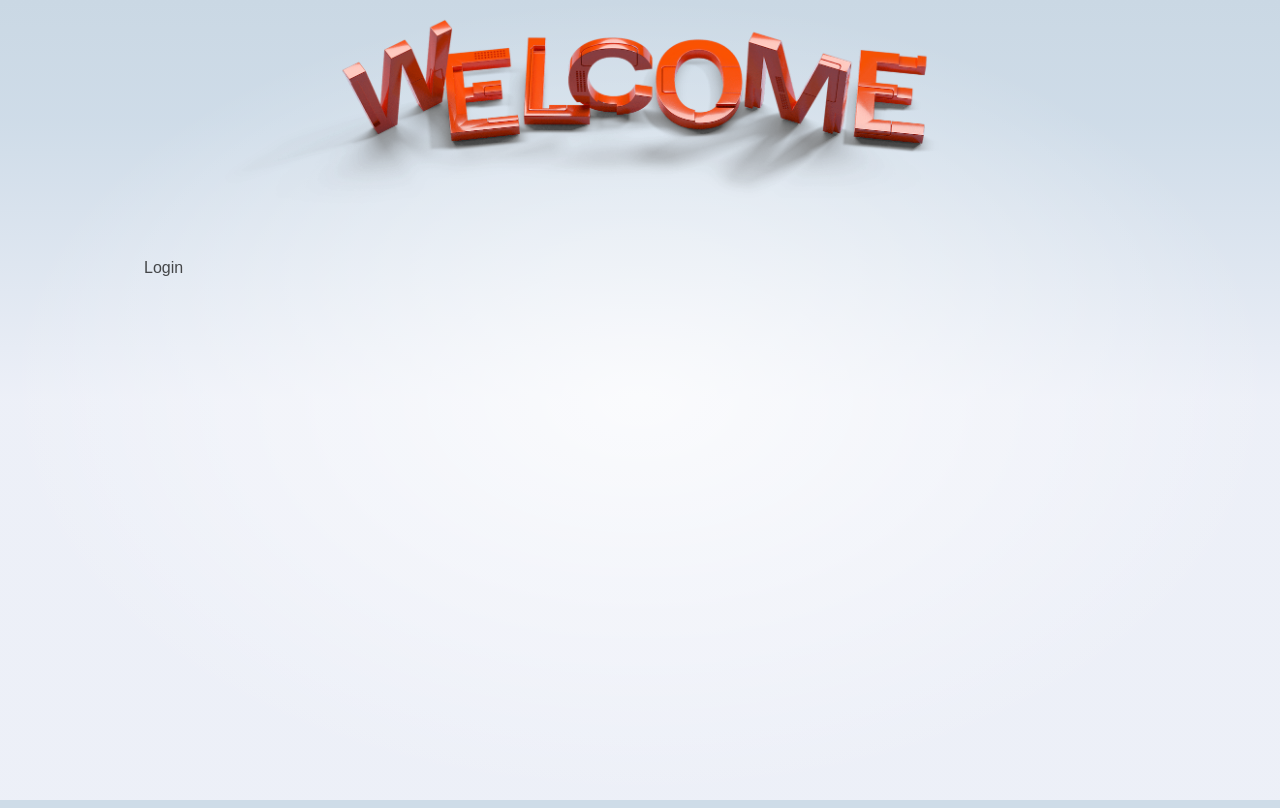
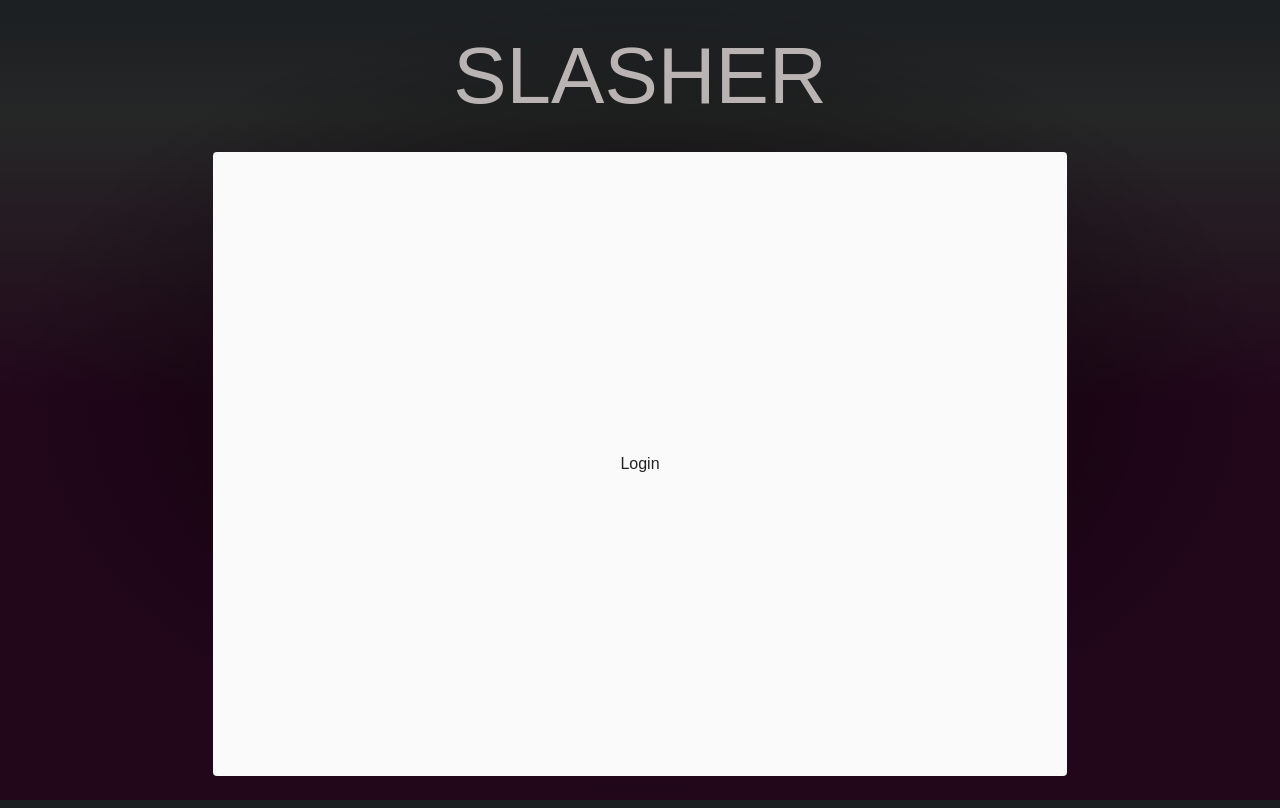
Before and after one commit to Zetles96/4021-Internet-Computing-project, a SvelteKit app: page / in a window 1280 px wide. Built offline with nearby package versions, Linux system fonts and the light colour scheme.

Commit message:
Add modals

```diff
--- /dev/null
+++ b/src/lib/components/Modal.svelte
@@ -0,0 +1,12 @@
+<div class='flex flex-col w-full h-full justify-center items-center'>
+	<div class='modal flex flex-col w-10/12 lg:w-8/12 h-full justify-center items-center m-auto rounded mb-6'>
+		<slot></slot>
+	</div>
+</div>
+
+<style lang='postcss'>
+	.modal {
+		background: #fafafa;
+		color: #232323;
+	}
+</style>
--- a/src/routes/+layout.svelte
+++ b/src/routes/+layout.svelte
@@ -4,7 +4,7 @@
 </script>
 
 <div class="app flex flex-col min-h-screen">
-	<main class='flex flex-col w-100 max-w-64 p-4'>
+	<main class='flex flex-col w-full'>
 		<slot />
 	</main>
 
@@ -15,7 +15,6 @@
 
 <style lang='postcss'>
 	main {
-		max-width: 64rem;
 		margin: 0 auto;
 		box-sizing: border-box;
 	}
--- a/src/routes/+page.svelte
+++ b/src/routes/+page.svelte
@@ -2,6 +2,7 @@
 	import Login from './Login.svelte';
 	import Menu from './Menu.svelte';
 	import Game from './Game.svelte';
+	import Modal from '$lib/components/Modal.svelte';
 	import welcome from '$lib/images/svelte-welcome.webp';
 	import welcome_fallback from '$lib/images/svelte-welcome.png';
 
@@ -14,24 +15,21 @@
 	<meta name='description' content='A Slashing game' />
 </svelte:head>
 
-<div>
+<div class='flex flex-col'>
 	{#if !playing}
-		<section>
+		<section class='flex flex-col h-screen'>
 			<!-- Header showing title of the game on main menu -->
-			<h1>
-				<span class='title'>
-					<picture>
-						<source srcset={welcome} type='image/webp' />
-						<img src={welcome_fallback} alt='Slasher' />
-					</picture>
-				</span>
+			<h1 class='title flex justify-center'>
+				SLASHER
 			</h1>
 
-			{#if !logged_in}
-				<Login on:login={(e) => logged_in = e.detail.success}/>
-			{:else}
-				<Menu on:play={() => playing = true} on:logout={() => logged_in = false}/>
-			{/if}
+			<Modal>
+				{#if !logged_in}
+					<Login on:login={(e) => logged_in = e.detail.success}/>
+				{:else}
+					<Menu on:play={() => playing = true} on:logout={() => logged_in = false}/>
+				{/if}
+			</Modal>
 		</section>
 	{:else}
 		<Game on:back={() => playing = false} />
@@ -39,5 +37,10 @@
 </div>
 
 <style lang='postcss'>
-
+	.title {
+		font-size: 5rem;
+		text-align: center;
+		padding-top: 1rem;
+        padding-bottom: 1rem;
+	}
 </style>
--- a/src/routes/styles.css
+++ b/src/routes/styles.css
@@ -4,12 +4,12 @@
 	--font-body: Arial, -apple-system, BlinkMacSystemFont, 'Segoe UI', Roboto, Oxygen, Ubuntu,
 		Cantarell, 'Open Sans', 'Helvetica Neue', sans-serif;
 	--font-mono: 'Fira Mono', monospace;
-	--color-bg-0: rgb(202, 216, 228);
-	--color-bg-1: hsl(209, 36%, 86%);
-	--color-bg-2: hsl(224, 44%, 95%);
+	--color-bg-0: rgb(27, 31, 33);
+	--color-bg-1: hsl(180, 1%, 15%);
+	--color-bg-2: hsl(317, 67%, 8%);
 	--color-theme-1: #d900ff;
 	--color-theme-2: #1b60de;
-	--color-text: rgba(0, 0, 0, 0.7);
+	--color-text: rgba(252, 242, 242, 0.7);
 	--column-width: 42rem;
 	--column-margin-top: 4rem;
 	font-family: var(--font-body);
@@ -19,12 +19,13 @@
 body {
 	min-height: 100vh;
 	margin: 0;
+	overflow: hidden;
 	background-attachment: fixed;
 	background-color: var(--color-bg-1);
 	background-size: 100vw 100vh;
 	background-image: radial-gradient(
 			50% 50% at 50% 50%,
-			rgba(255, 255, 255, 0.75) 0%,
+			rgba(0, 0, 0, 0.75) 0%,
 			rgba(255, 255, 255, 0) 100%
 		),
 		linear-gradient(180deg, var(--color-bg-0) 0%, var(--color-bg-1) 15%, var(--color-bg-2) 50%);
```
